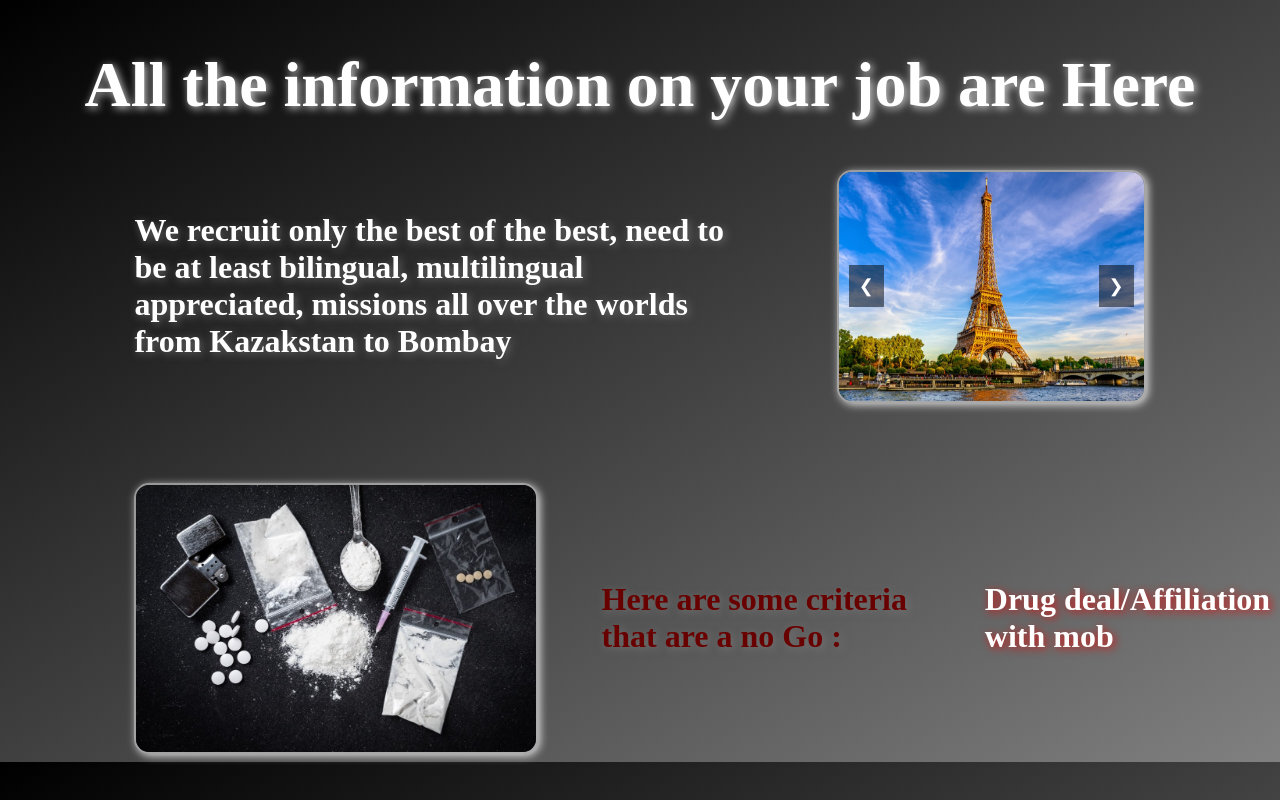
After one commit to PlagueSowerTwitch/Hitlist, a PHP site: page /V/FAQ.php in a window 1280 px wide. The commit adds this page. Run offline with PHP 8.4, Linux system fonts and the light colour scheme.

Commit message:
Commit oublié
J'ai oublié de commit du code je suis une bille

```diff
--- a/C/route.php
+++ b/C/route.php
@@ -5,6 +5,10 @@ $page = isset($_GET['page']) ? $_GET['page'] : 'accueil';
 switch ($page) {
     case 'accueil':
         include 'V/accueil.php';
+        break;
+
+    case 'FAQ';
+        include 'V/FAQ.php';
         break;
 
     case 'hitlist':
--- /dev/null
+++ b/V/CSS/FAQ.css
@@ -0,0 +1,109 @@
+body {
+    background-image: linear-gradient(to bottom right, black, gray);
+}
+
+h1 {
+    display: flex;
+    justify-content: center;
+    color: white;
+    font-size: 4rem;
+    font-weight: bold;
+    text-shadow: 2px 2px 8px rgba(255, 255, 255, 0.8);
+    margin: 3rem;
+}
+
+main {
+    flex: 1;
+    display: flex;
+    justify-content: flex-start;
+    align-items: center;
+    margin: 0 10%;
+}
+
+h2 {
+    color: white;
+    font-size: 2rem;
+    font-weight: bold;
+    text-shadow: 2px 2px 8px rgba(124, 124, 124, 0.8);
+    max-width: 40rem;
+}
+
+.carousel-container {
+    position: relative;
+    width: 100%;
+    max-width: 400px;
+    overflow: hidden;
+    border-radius: 15px;
+    border: 2px solid rgba(255, 255, 255, 0.5);
+    box-shadow: 2px 2px 8px rgba(255, 255, 255, 0.8);
+    background-clip: padding-box;
+    margin-left: 10%;
+}
+
+.carousel-images {
+    display: flex;
+    transition: transform 0.5s ease;
+}
+
+.carousel-images img {
+    width: 100%;
+    height: auto;
+}
+
+.prev, .next {
+    position: absolute;
+    top: 50%;
+    transform: translateY(-50%);
+    background-color: rgba(0, 0, 0, 0.5);
+    color: white;
+    border: none;
+    padding: 10px;
+    cursor: pointer;
+    font-size: 18px;
+}
+
+.prev {
+    left: 10px;
+}
+
+.next {
+    right: 10px;
+}
+
+.Part2 {
+    flex: 1;
+    display: flex;
+    justify-content: flex-start;
+    align-items: center;
+    margin-top: 5rem;
+}
+
+.Part2 img{
+    position: relative;
+    width: 100%;
+    max-width: 400px;
+    overflow: hidden;
+    border-radius: 15px;
+    border: 2px solid rgba(255, 255, 255, 0.5);
+    box-shadow: 2px 2px 8px rgba(255, 255, 255, 0.8);
+    background-clip: padding-box;
+    margin-right: 5%;
+    margin-left: 10%;
+}
+
+.Part2 h2{
+    color: rgb(105, 0, 0);
+    font-size: 2rem;
+    font-weight: bold;
+    text-shadow: 2px 2px 8px rgba(124, 124, 124, 0.8);
+    max-width: 20rem;
+    margin-right: 5%;
+}
+
+h3{
+    color: rgb(255, 255, 255);
+    font-size: 2rem;
+    font-weight: bold;
+    text-shadow: 2px 2px 8px rgba(238, 0, 0, 0.8);
+    max-width: 40rem;
+}
--- /dev/null
+++ b/V/FAQ.php
@@ -0,0 +1,55 @@
+<!DOCTYPE html>
+<html lang="en">
+<head>
+    <meta charset="UTF-8">
+    <meta name="viewport" content="width=device-width, initial-scale=1.0">
+    <link href="V/CSS/FAQ.css" rel="stylesheet"/>
+    <title>Information</title>
+</head>
+<body>
+    <h1>All the information on your job are Here </h1>
+    <main>
+        <h2>We recruit only the best of the best, need to be at least bilingual, multilingual appreciated, missions all over the worlds from Kazakstan to Bombay</h2>
+        <div class="carousel-container">
+        <div class="carousel-images">
+            <img src="V/IMG/eiffel.jpg" alt="tour eiffel">
+            <img src="V/IMG/bridge.jpg" alt="london bridge">
+            <img src="V/IMG/kremlin.jpg" alt="kremlin">
+        </div>
+        <button class="prev">&#10094;</button>
+        <button class="next">&#10095;</button>
+    </div>
+    </main>
+    <div class="Part2">
+        <img src="V/IMG/STUP.jpg" alt="stup">
+        <h2>Here are some criteria that are a no Go :</h2>
+        <h3>Drug deal/Affiliation with mob</h3>
+    </div>
+    <script>
+        let index = 0;
+
+        const images = document.querySelectorAll('.carousel-images img');
+        const totalImages = images.length;
+        const carousel = document.querySelector('.carousel-images');
+
+        const prevButton = document.querySelector('.prev');
+        const nextButton = document.querySelector('.next');
+
+        function showImage() {
+            carousel.style.transform = `translateX(${-index * 100}%)`;
+        }
+
+        nextButton.addEventListener('click', function() {
+            index = (index + 1) % totalImages;
+            showImage();
+        });
+
+        prevButton.addEventListener('click', function() {
+            index = (index - 1 + totalImages) % totalImages;
+            showImage();
+        });
+
+        showImage();
+    </script>
+</body>
+</html>
--- a/V/header.php
+++ b/V/header.php
@@ -21,6 +21,10 @@
 
           <li class="nav-item">
             <a class="nav-link" href="?page=hitlist">Hitlist</a>
+          </li>
+
+          <li class="nav-item">
+            <a class="nav-link" href="?page=FAQ">FAQ</a>
           </li>
 
           <?php if(!isset($_SESSION['nom'])) { ?>
```
Also changed, not shown: V/CSS/accueil.css (+15 -36 lines), V/CSS/connexion.css (+11 -5 lines), V/accueil.php (+2 -36 lines), V/IMG/INTEL.png (added), V/IMG/STUP.jpg (added).
